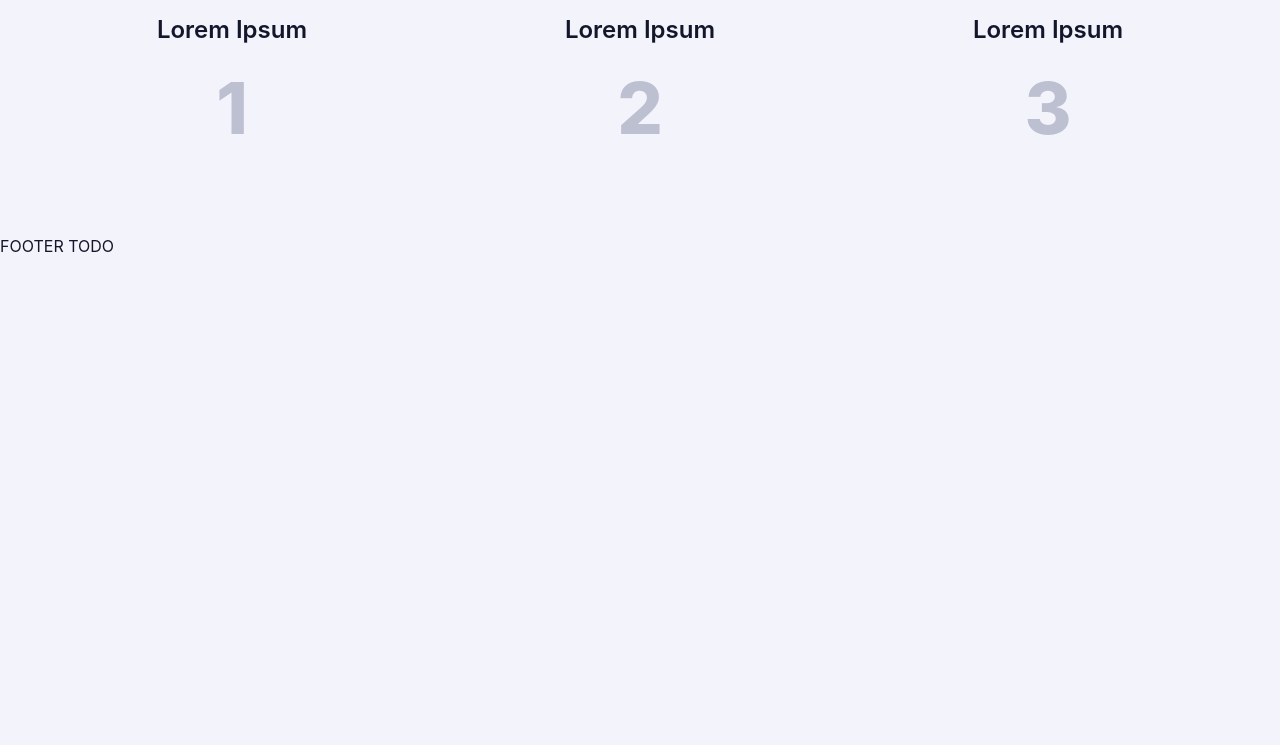
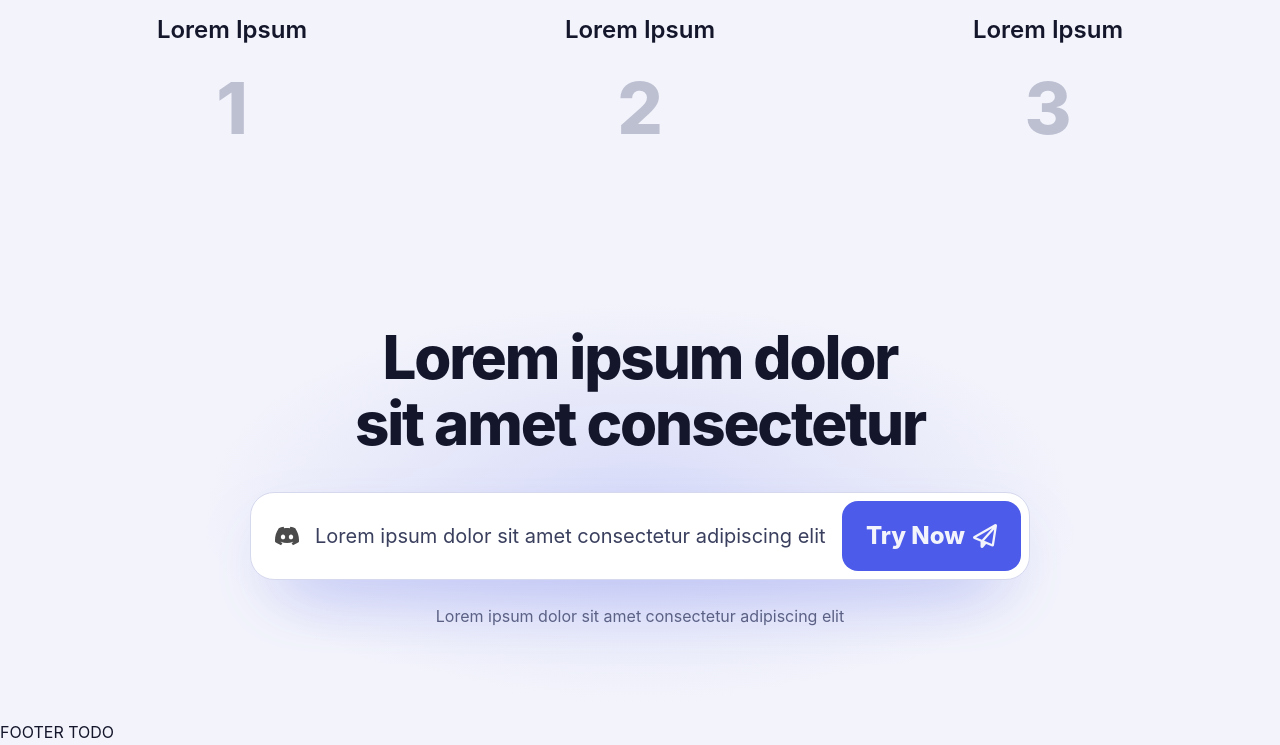
Before and after one commit to Krisuniooo/Web-Development-Project, a PHP site: page / in a window 1280 px wide. Shown: the part 2274-3019 px from the top of the page. Before the commit the page ends 2526 px from the top, so only its background shows below. Run offline with PHP 8.4, Linux system fonts and the light colour scheme; some libraries are stand-ins or nearby versions.

Commit message:
feat: add CTA section to home page

```diff
--- a/public/css/home.css
+++ b/public/css/home.css
@@ -295,3 +295,103 @@
     max-width: 440px;
   }
 }
+
+.CTA {
+  padding: var(--space-section) var(--space-3);
+  text-align: center;
+  background: radial-gradient(ellipse 50% 60% at 50% 55%, color-mix(in srgb, var(--color-accent) 16%, transparent), transparent 70%);
+}
+
+.CTA-title {
+  max-width: 20ch;
+  margin: 0 auto;
+  font-size: clamp(2rem, 5vw, 3.75rem);
+  font-weight: 800;
+  line-height: 1.1;
+  letter-spacing: -0.035em;
+  text-wrap: balance;
+}
+
+.CTA-composer {
+  display: flex;
+  align-items: center;
+  gap: var(--space-2);
+  max-width: 780px;
+  margin: var(--space-4) auto 0;
+  padding: var(--space-1) var(--space-1) var(--space-1) var(--space-3);
+  border: 1px solid var(--color-border);
+  border-radius: calc(var(--radius) * 1.5);
+  background: var(--color-surface);
+  text-align: left;
+  box-shadow: 0 30px 70px -30px color-mix(in srgb, var(--color-accent) 60%, transparent);
+  transition: border-color 0.25s;
+}
+.CTA-composer:hover {
+  border-color: var(--color-accent);
+}
+
+.CTA-composer--icon {
+  flex: none;
+  width: 24px;
+  height: 24px;
+  filter: var(--icon-filter);
+  opacity: 0.7;
+}
+
+.CTA-composer--text {
+  flex: 1;
+  min-width: 0;
+  overflow: hidden;
+  color: var(--color-text-secondary);
+  font-size: clamp(1rem, 2vw, 1.25rem);
+  white-space: nowrap;
+}
+
+.CTA-button {
+  flex: none;
+  display: inline-flex;
+  align-items: center;
+  gap: var(--space-1);
+  padding: var(--space-2) var(--space-3);
+  border: 0;
+  border-radius: var(--radius);
+  background: var(--color-accent);
+  color: var(--color-background);
+  font: inherit;
+  font-size: var(--font-size-lg);
+  font-weight: 800;
+  cursor: pointer;
+  transition: background-color 0.2s;
+}
+.CTA-button:hover {
+  background: var(--color-accent-strong);
+}
+.CTA-button:focus-visible {
+  outline: var(--focus-ring);
+  outline-offset: 3px;
+}
+.CTA-button i {
+  transition: translate 0.25s;
+}
+.CTA-button:hover i {
+  translate: 3px -3px;
+}
+
+.CTA-description {
+  margin: var(--space-3) 0 0;
+  color: var(--color-muted);
+}
+
+@media (max-width: 640px) {
+  .CTA-composer {
+    flex-wrap: wrap;
+    padding: var(--space-2);
+  }
+  .CTA-composer--text {
+    white-space: normal;
+  }
+  .CTA-button {
+    width: 100%;
+    justify-content: center;
+  }
+}
--- a/public/views/home.html.php
+++ b/public/views/home.html.php
@@ -5,7 +5,7 @@
     <?php include __DIR__ . '/home/hero.html.php'; ?>
     <?php include __DIR__ . '/home/models.html.php'; ?>
     <?php include __DIR__ . '/home/how-it-works.html.php'; ?>
-    <section class="CTA"></section>
+    <?php include __DIR__ . '/home/CTA.html.php'; ?>
 </main>
 <footer class="footer">
     <span>FOOTER TODO</span>
--- /dev/null
+++ b/public/views/home/CTA.html.php
@@ -0,0 +1,12 @@
+<section class="CTA">
+    <h2 class="CTA-title">Lorem ipsum dolor sit amet consectetur</h2>
+    <div class="CTA-composer">
+        <img src="/assets/icons/discord.svg" class="CTA-composer--icon" alt="" />
+        <span class="CTA-composer--text">Lorem ipsum dolor sit amet consectetur adipiscing elit</span>
+        <button type="button" class="CTA-button">
+            <span>Try Now</span>
+            <i class="fa-regular fa-paper-plane"></i>
+        </button>
+    </div>
+    <p class="CTA-description">Lorem ipsum dolor sit amet consectetur adipiscing elit</p>
+</section>
```
